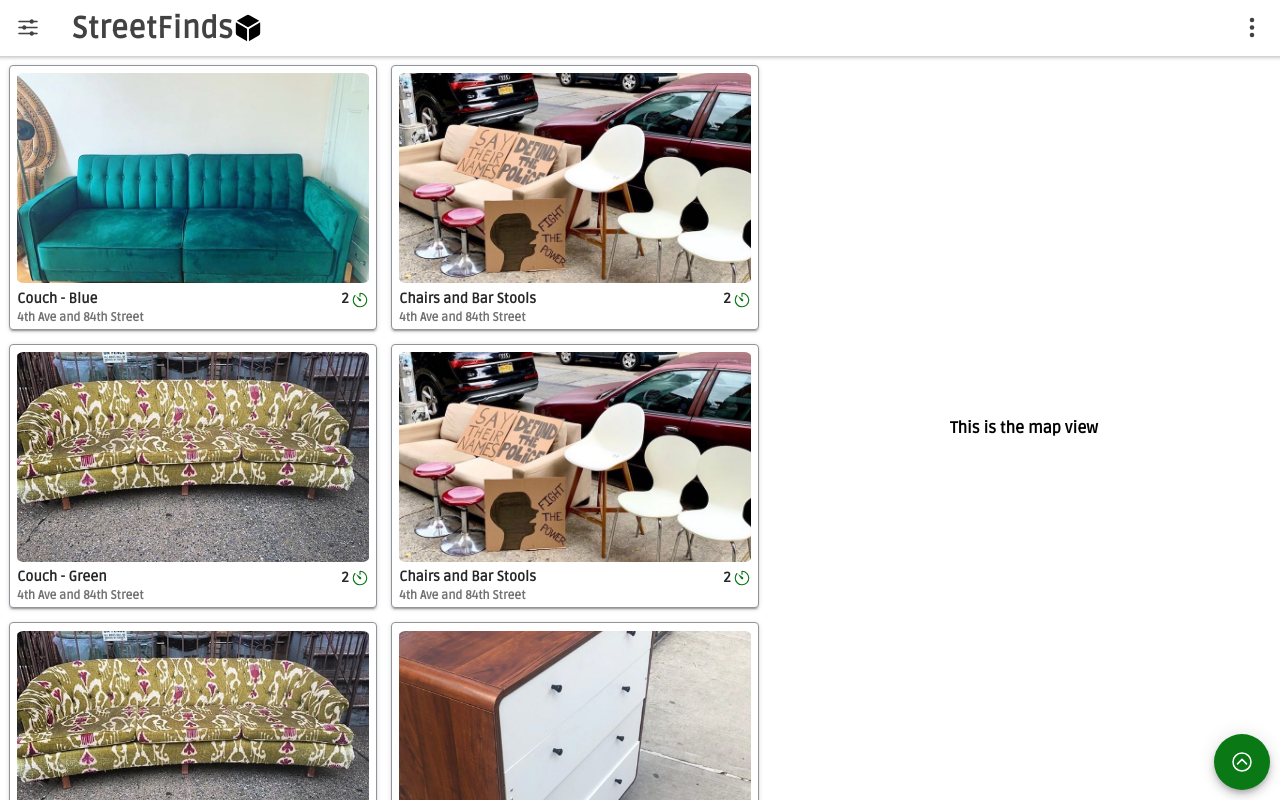
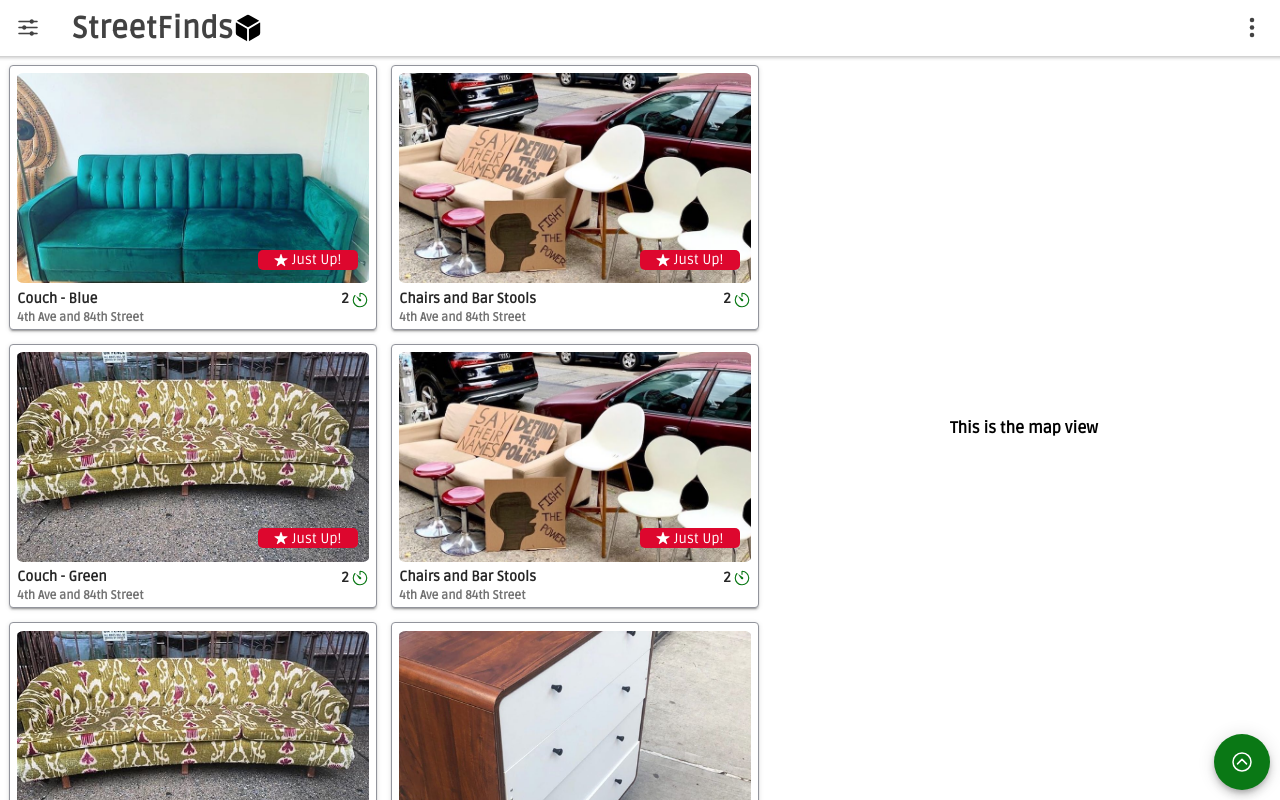
Before and after one commit to DominickH20/StreetFinds, a React (Create React App) app in the folder client/: page / in a window 1280 px wide. Built offline with nearby package versions, Linux system fonts and the light colour scheme.

Commit message:
label change

```diff
--- a/client/src/components/FindCard.tsx
+++ b/client/src/components/FindCard.tsx
@@ -32,7 +32,7 @@ const FindCard: React.FC<ContainerProps> = () => {
       break;
   }
 
-  let isNew = (choice > 3) ? true : false;
+  let isNew = true;//(choice > 3) ? true : false;
 
   return (
     <IonCard className="find-card">
```
